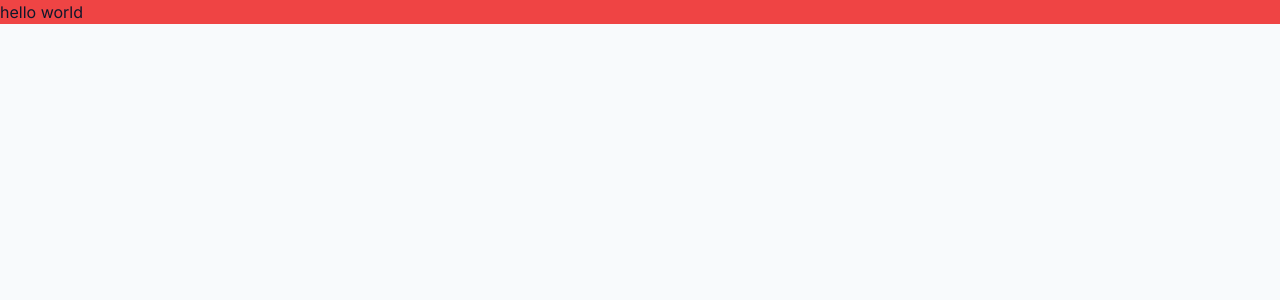
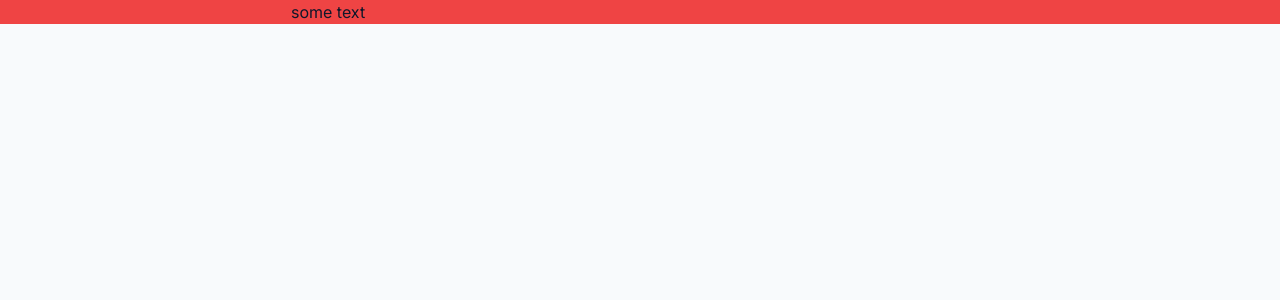
Before and after one commit to July249/nextjs-tutorial, a Next.js app in the folder Josh/similarity-api-web/: page / in a window 1280 px wide. Shown: the top 300 px of the page. Built offline with nearby package versions, Linux system fonts and the light colour scheme.

Commit message:
design: page script

```diff
--- a/Josh/similarity-api-web/src/app/page.tsx
+++ b/Josh/similarity-api-web/src/app/page.tsx
@@ -1,8 +1,13 @@
 import Image from 'next/image';
 import { Inter } from 'next/font/google';
+import Paragraph from '@/components/ui/Paragraph';
 
 const inter = Inter({ subsets: ['latin'] });
 
 export default function Home() {
-  return <div className='bg-red-500'>hello world</div>;
+  return (
+    <main className='bg-red-500'>
+      <Paragraph size='sm'>some text</Paragraph>
+    </main>
+  );
 }
```
